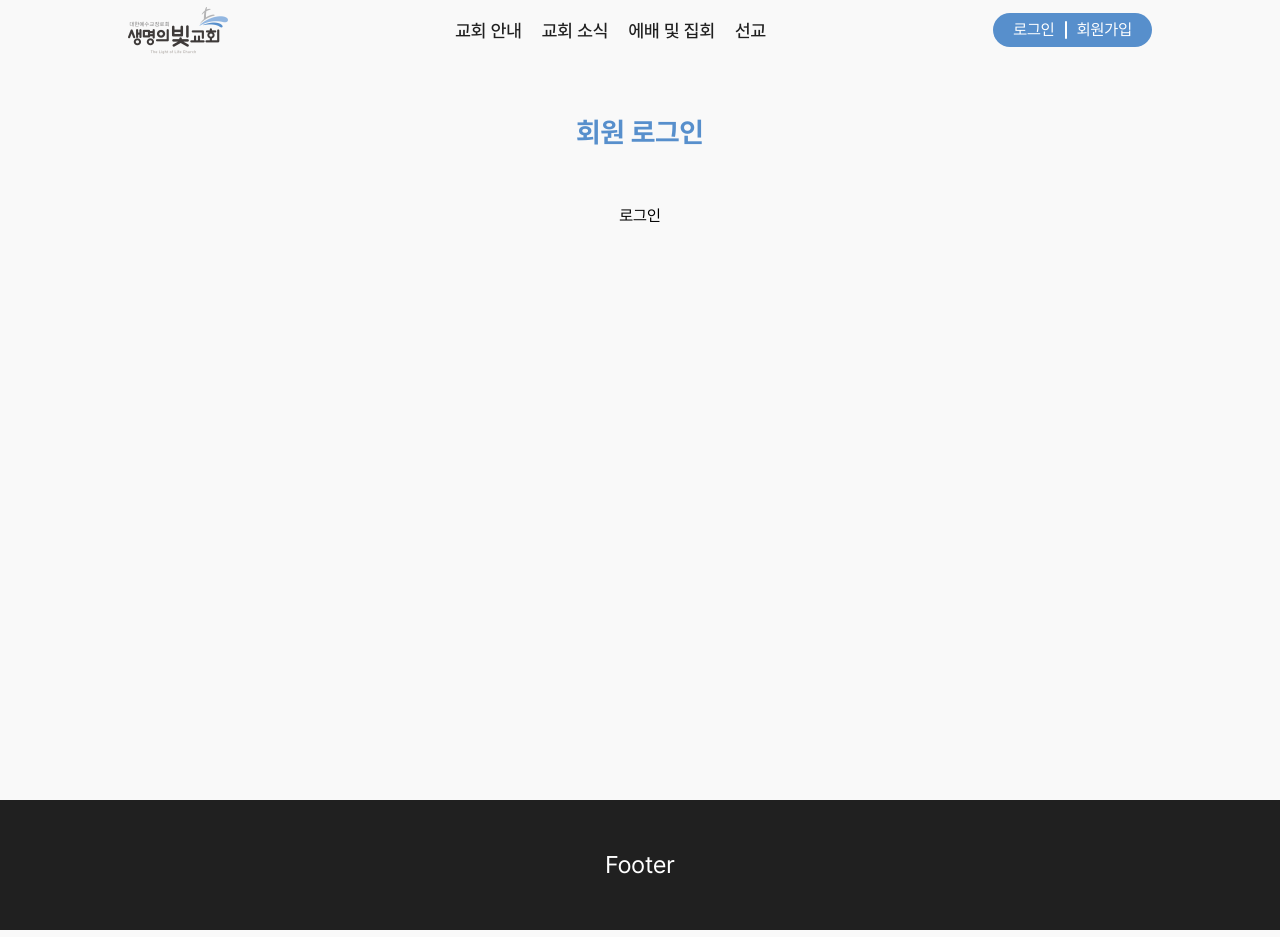
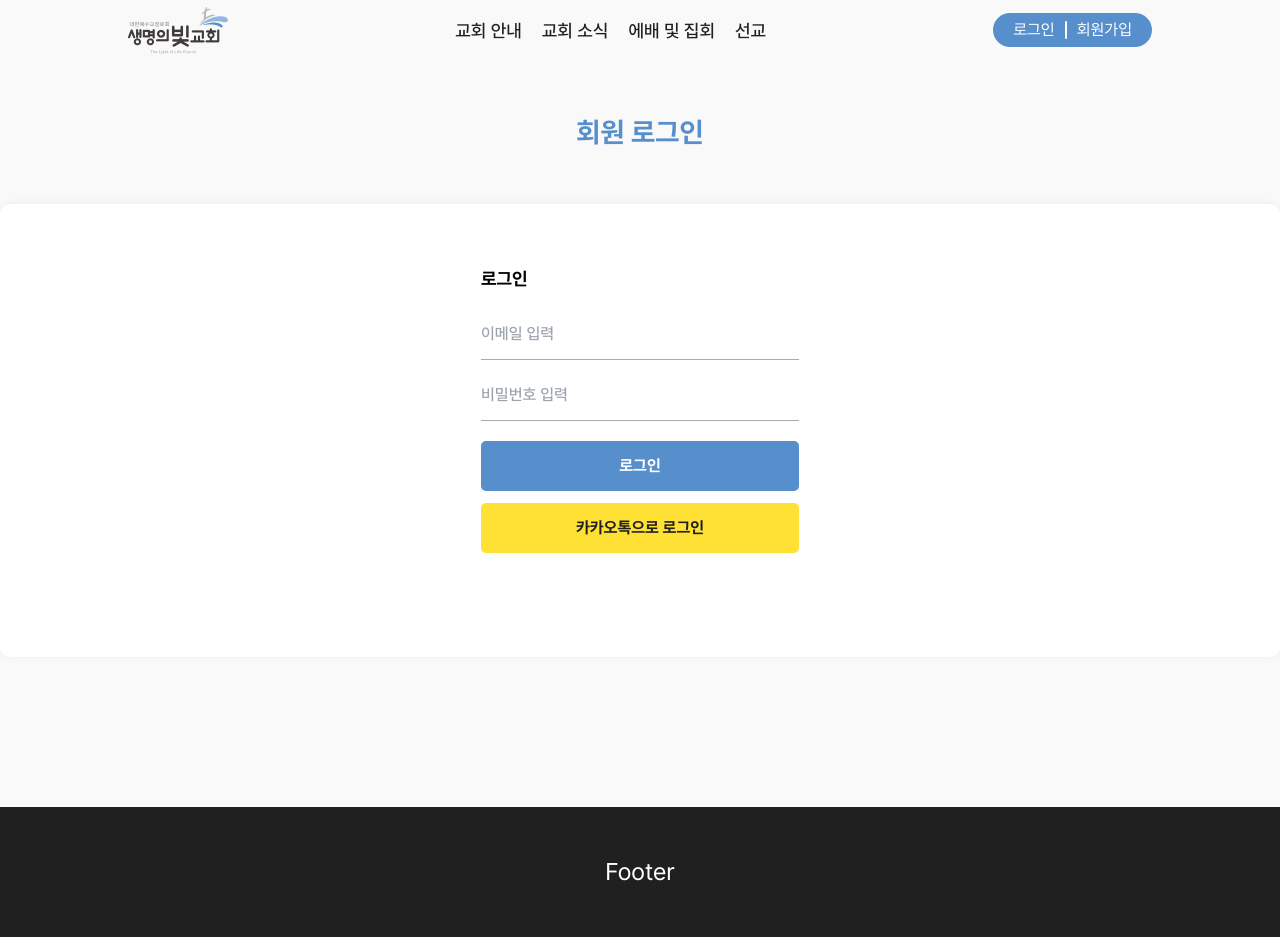
Before and after one commit to doodookim/church-project, a Next.js app: page /sign-in in a window 1280 px wide. Built offline with nearby package versions, Linux system fonts and the light colour scheme.

Commit message:
feat: signIn 페이지 퍼블리싱

```diff
--- a/app/(user)/sign-in/page.tsx
+++ b/app/(user)/sign-in/page.tsx
@@ -1,3 +1,6 @@
+import BoxLayout from "@/app/module/components/user/box-layout";
+import Input from "@/app/module/components/user/input";
+import TitleLayout from "@/app/module/components/user/title-layout";
 import { Metadata } from "next";
 
 export const metadata: Metadata = {
@@ -6,5 +9,37 @@ export const metadata: Metadata = {
 };
 
 export default function SignInPage() {
-  return <div>로그인</div>;
+  return (
+    <BoxLayout width="484px">
+      <div className="w-full max-w-[318px] mx-auto mt-[65px] mb-[104px]">
+        <TitleLayout title="로그인" />
+        <form action="" className="flex flex-col gap-[10px] mt-[20px]">
+          <Input
+            type="email"
+            name="email"
+            id="email"
+            placeholder="이메일 입력"
+          />
+          <Input
+            type="password"
+            name="password"
+            id="password"
+            placeholder="비밀번호 입력"
+          />
+          <button
+            type="submit"
+            className="bg-[#578FCC] rounded-[5px] h-[50px] text-white font-bold text-[16px] mt-[10px]"
+          >
+            로그인
+          </button>
+        </form>
+        <button
+          type="submit"
+          className="w-full bg-[#FFE135] rounded-[5px] h-[50px] font-bold text-[16px] mt-[12px] text-[#202020]"
+        >
+          카카오톡으로 로그인
+        </button>
+      </div>
+    </BoxLayout>
+  );
 }
```
